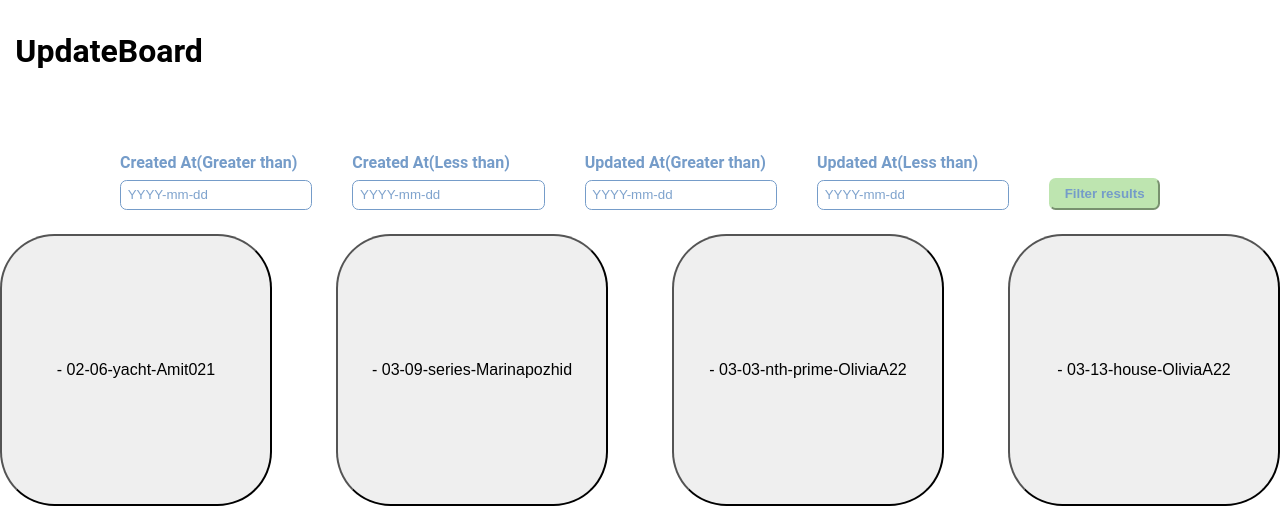
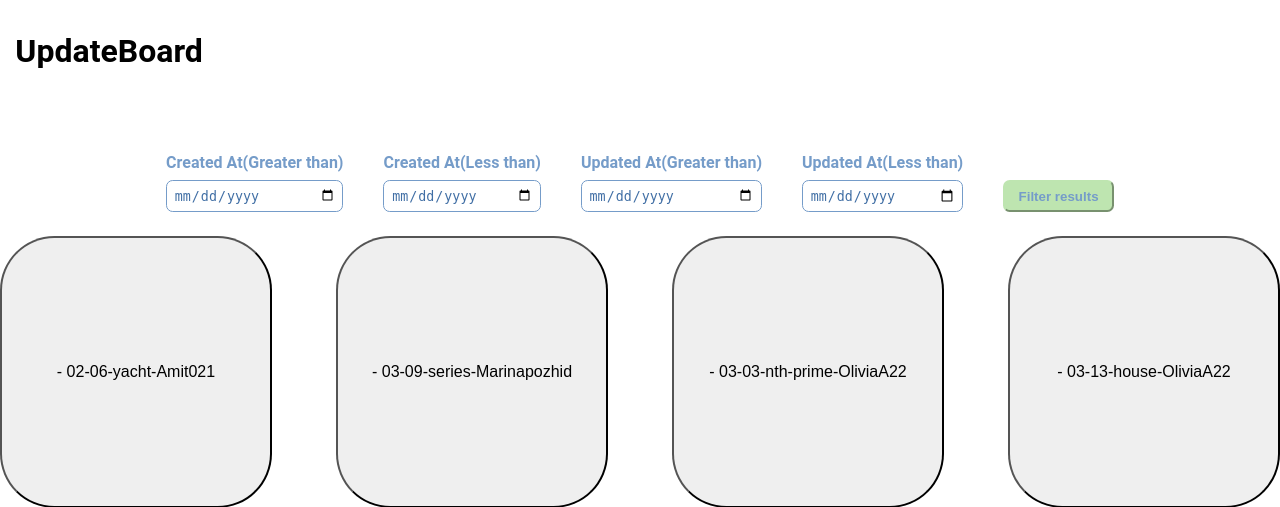
Before and after one commit to ilearncloud9/progressboard-main, a Flask app: page /updates in a window 1280 px wide. Shown: the top 507 px of the page. Run offline with Flask 2, Linux system fonts and the light colour scheme.

Commit message:
Update list.html

```diff
--- a/templates/list.html
+++ b/templates/list.html
@@ -8,7 +8,7 @@
   <div class="flex-col form-input">
     <label for="created_at__gte">Created At(Greater than)</label>
     <input
-      placeholder="YYYY-mm-dd"
+      type = "date"
       id="created_at__gte"
       name="created_at__gte"
       value="{{created_at__gte}}"
@@ -17,7 +17,7 @@
   <div class="flex-col form-input">
     <label for="created_at__lte">Created At(Less than)</label>
     <input
-      placeholder="YYYY-mm-dd"
+      type = "date"
       id="created_at__lte"
       name="created_at__lte"
       value="{{created_at__lte}}"
@@ -27,7 +27,7 @@
   <div class="flex-col form-input">
     <label for="updated_at_at__gte">Updated At(Greater than)</label>
     <input
-      placeholder="YYYY-mm-dd"
+      type = "date"
       id="updated_at__gte"
       name="updated_at__gte"
       value="{{updated_at__gte}}"
@@ -37,7 +37,7 @@
   <div class="flex-col form-input">
     <label for="updated_at__lte">Updated At(Less than)</label>
     <input
-      placeholder="YYYY-mm-dd"
+      type = "date"
       id="updated_at__lte"
       name="updated_at__lte"
       value="{{updated_at__lte}}"
```
